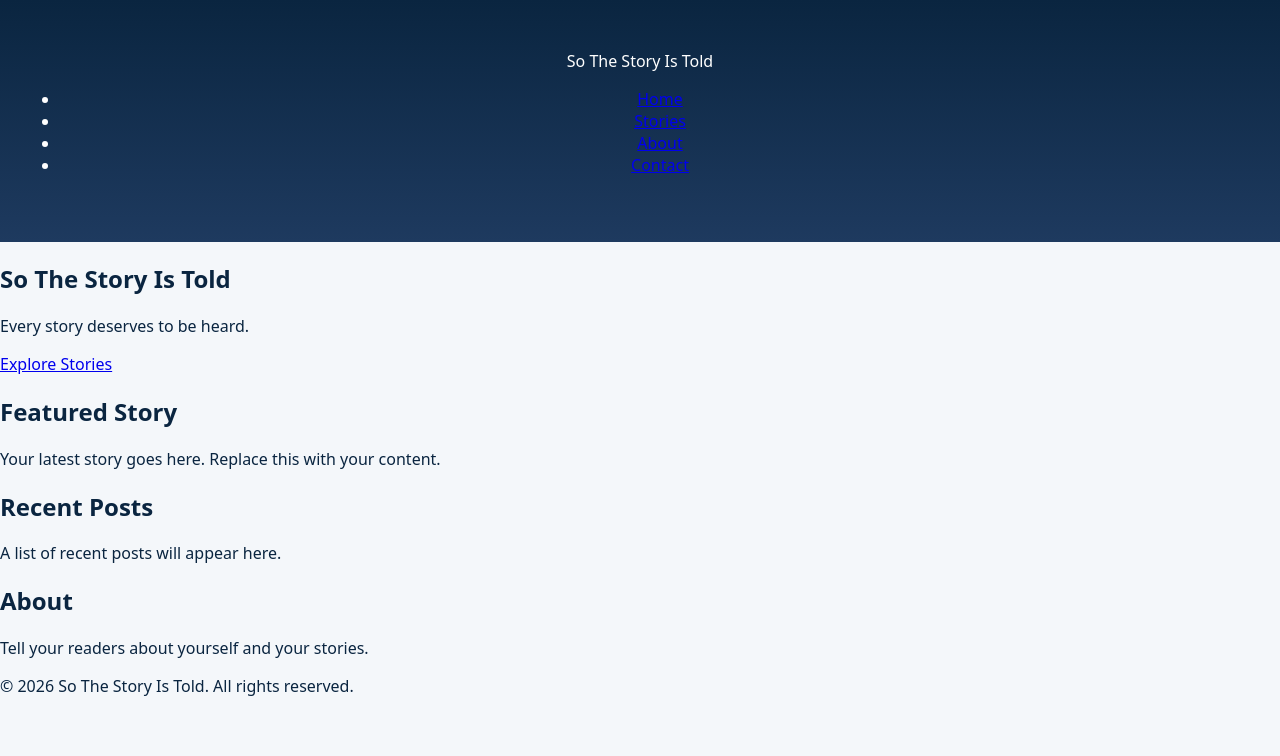
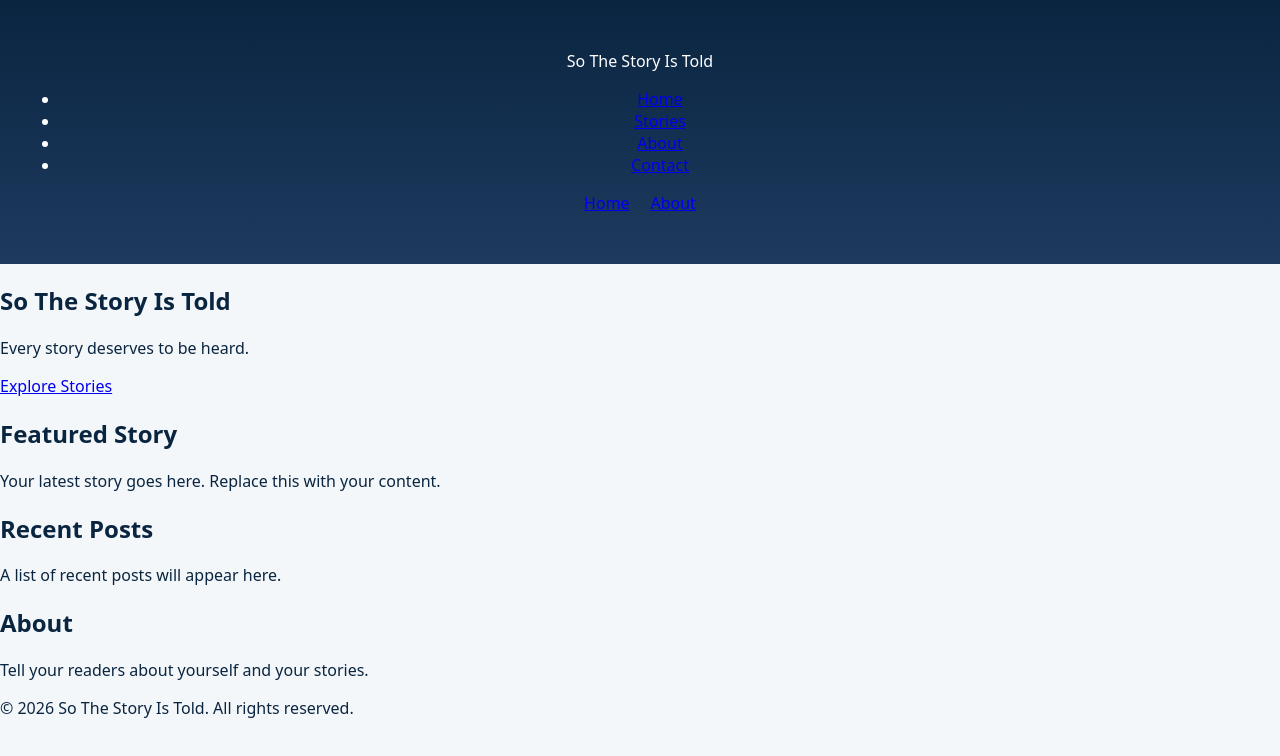
Before and after one commit to whattenhauer/sothestoryistold-com, a website built with Vite: page index.html in a window 1280 px wide. Built offline with nearby package versions, Linux system fonts and the light colour scheme.

Commit message:
Force with lease 07/22/2026 06:50:43

```diff
--- a/index.html
+++ b/index.html
@@ -16,6 +16,10 @@
         <li><a href="#">About</a></li>
         <li><a href="#">Contact</a></li>
       </ul>
+    </nav>
+    <nav>
+    <a href="index.html">Home</a> &nbsp;&nbsp;&nbsp;
+    <a href="about.html">About</a>
     </nav>
   </header>
 
```
